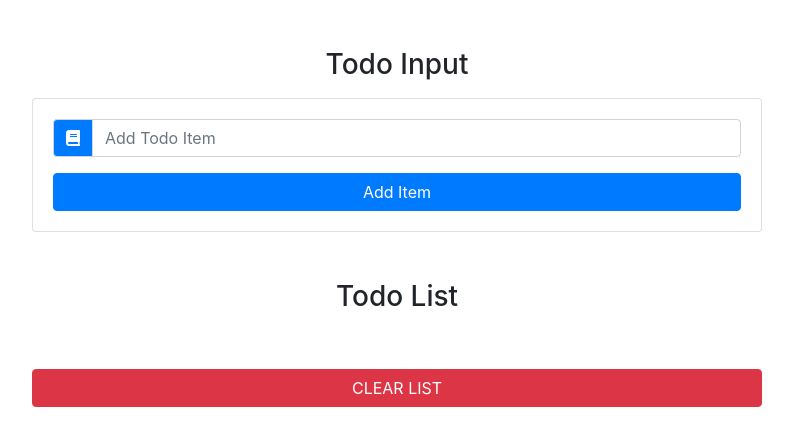
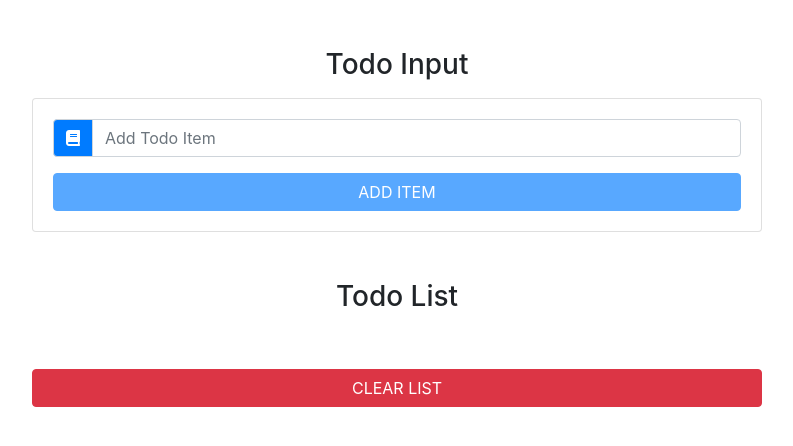
Before and after one commit to yvonnkr/react-todo-list, a React (Create React App) app: page / in a window 1280 px wide. Shown: the top 446 px of the page, without its empty margins (243-1036 px from the left). Built offline with nearby package versions, Linux system fonts and the light colour scheme.

Commit message:
Setup Edit Delete and Clear methods

```diff
--- a/src/App.js
+++ b/src/App.js
@@ -23,7 +23,6 @@
   handleSubmit = e => {
     e.preventDefault();
 
-    if (this.state.item) {
     const newItem = { id: this.state.id, title: this.state.item };
     const updatedItems = [...this.state.items, newItem];
 
@@ -33,19 +32,30 @@
       item: '',
       editItem: false
     });
-    }
   };
 
   handleDelete = id => {
-    console.log(`handleDelete ${id}`);
+    this.setState(prevState => ({
+      items: prevState.items.filter(item => item.id !== id)
+    }));
   };
 
   handleEdit = id => {
-    console.log(`handleEdit ${id}`);
+    const filteredList = this.state.items.filter(item => item.id !== id);
+    const selectedItem = this.state.items.find(item => item.id === id);
+
+    this.setState({
+      items: filteredList,
+      item: selectedItem.title,
+      id: id,
+      editItem: true
+    });
   };
 
   clearList = () => {
-    console.log('clearList');
+    this.setState({
+      items: []
+    });
   };
 
   render() {
@@ -58,7 +68,7 @@
               item={this.state.item}
               handleChange={this.handleChange}
               handleSubmit={this.handleSubmit}
-              editItem={this.editItem}
+              editItem={this.state.editItem}
             />
             <TodoList
               items={this.state.items}
--- a/src/components/TodoInput.js
+++ b/src/components/TodoInput.js
@@ -21,11 +21,17 @@
               onChange={handleChange}
             />
           </div>
+
           <button
             type='submit'
-            className='btn btn-block btn-primary mt-3 text-capitalize'
+            disabled={item ? false : true}
+            className={
+              editItem
+                ? 'btn btn-block btn-success mt-3'
+                : 'btn btn-block btn-primary mt-3 text-uppercase'
+            }
           >
-            Add Item
+            {editItem ? 'edit item' : 'add item'}
           </button>
         </form>
       </div>
```
Lines whose indentation alone changed are shown as unchanged.
